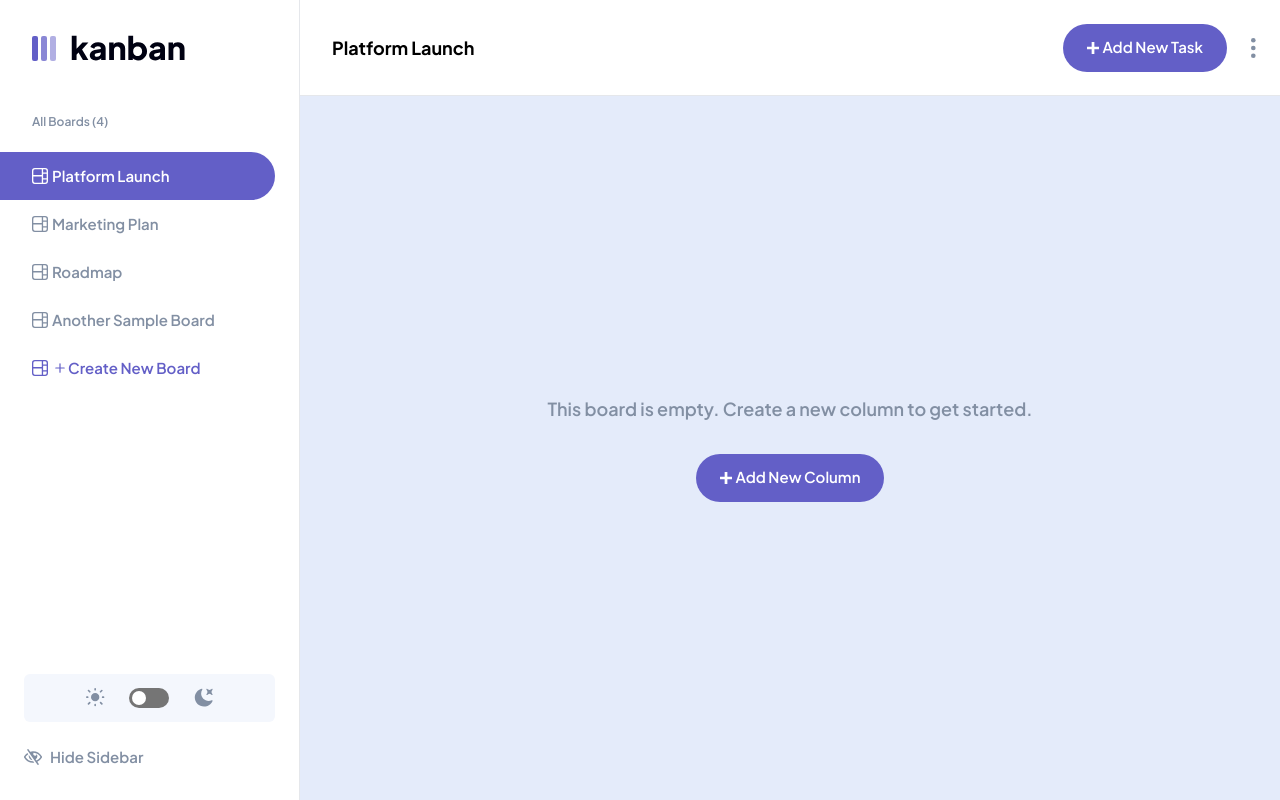
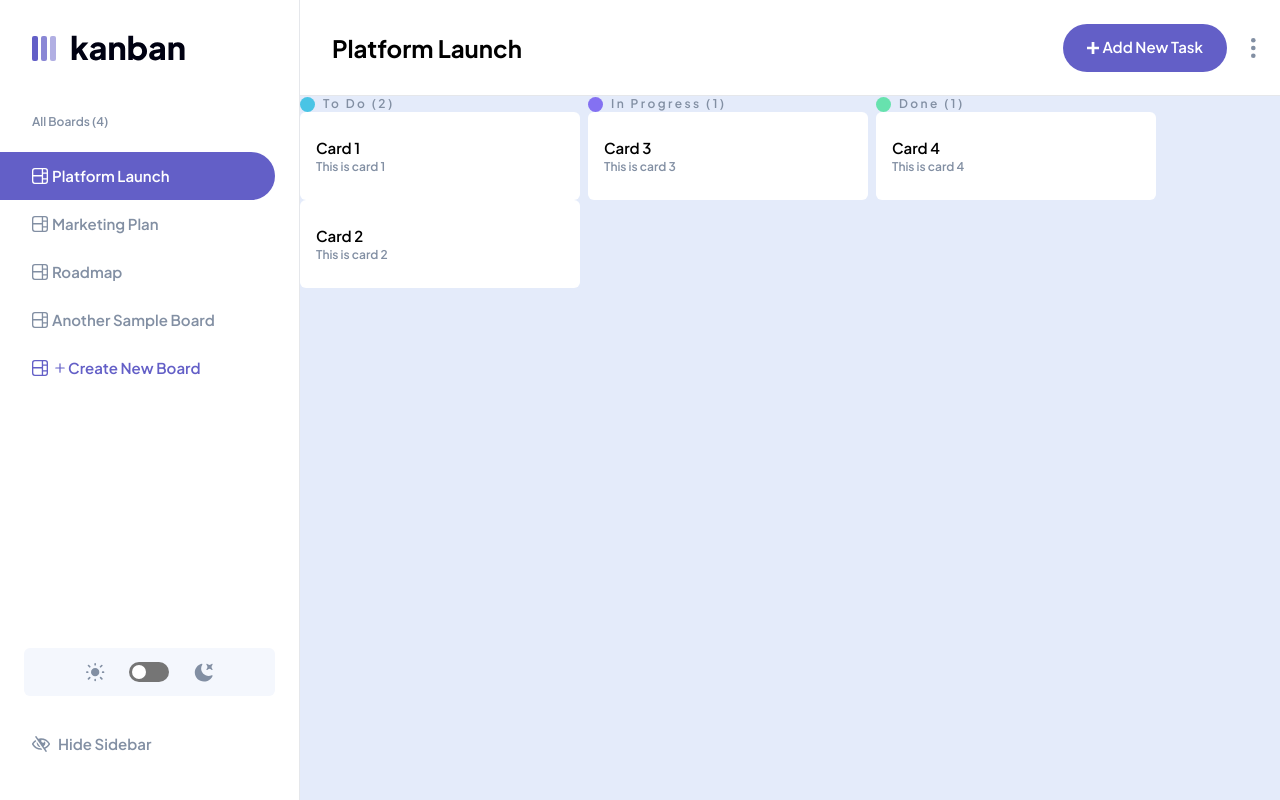
Before and after one commit to brailecg/fm-kanban, a Next.js app: page /dashboard in a window 1280 px wide. Built offline with nearby package versions, Linux system fonts and the light colour scheme.

Commit message:
[UI] main board with column title and cards from sample

```diff
--- /dev/null
+++ b/app/components/ColumnItem.jsx
@@ -0,0 +1,16 @@
+import React from "react";
+
+const ColumnItem = ({ item }) => {
+  return (
+    <div className="w-[280px] min-h-[88px] bg-white dark:bg-main-dark-grey rounded-md flex flex-col justify-center  px-4 py-[23px]">
+      <p className="text-[15px] font-semibold dark:text-white">
+        {item.cardName}
+      </p>
+      <p className=" text-main-medium-grey text-xs font-semibold">
+        {item.cardDescription}
+      </p>
+    </div>
+  );
+};
+
+export default ColumnItem;
--- /dev/null
+++ b/app/components/ColumnName.jsx
@@ -0,0 +1,16 @@
+import React from "react";
+
+const ColumnName = ({ name = "TODO", color = "colBlue", count = 0 }) => {
+  return (
+    <div className="flex items-center space-x-2 min-w-72">
+      <span
+        style={{ backgroundColor: color }}
+        className={`w-[15px] h-[15px] rounded-full`}></span>
+      <p className=" font-semibold text-xs text-main-medium-grey tracking-[2.4px]">
+        {name} ({count})
+      </p>
+    </div>
+  );
+};
+
+export default ColumnName;
--- a/app/components/Dashboard.jsx
+++ b/app/components/Dashboard.jsx
@@ -1,18 +1,32 @@
 "use client";
-import React, { useState } from "react";
+import React, { useState, useEffect } from "react";
 import Image from "next/image";
-import { Transition } from "@headlessui/react";
+
 import Sidebar from "../components/Sidebar";
 import Nav from "./Nav";
+import ColumnName from "./ColumnName";
+import ColumnItem from "./ColumnItem";
+import ShowSidebarIcon from "./ShowSidebarIcon";
 const Dashboard = ({ data }) => {
   const [isSidebarVisible, setIsSidebarVisible] = useState(true);
   const [isThemeToggled, setIsThemeToggled] = useState(false);
+  const [selected, setSelected] = useState(null);
+
+  const boardList = data?.boardObjectList;
+  useEffect(() => {
+    if (boardList.length > 0 && selected === null) {
+      setSelected(boardList[0].boardId);
+    }
+  }, [boardList]);
+
   return (
     <div className="flex flex-col h-screen dashboard">
       <Nav
         data={data}
         isThemeToggled={isThemeToggled}
         setIsThemeToggled={setIsThemeToggled}
+        selected={selected}
+        setSelected={setSelected}
       />
       <div className="flex flex-grow">
         <div className="hidden sm:flex">
@@ -22,16 +36,17 @@ const Dashboard = ({ data }) => {
             isSidebarVisible={isSidebarVisible}
             isThemeToggled={isThemeToggled}
             setIsThemeToggled={setIsThemeToggled}
+            selected={selected}
+            setSelected={setSelected}
           />
         </div>
-
-        <main className=" bg-main-light-lines dark:bg-main-very-dark-grey grow ">
-          <div className="h-full w-full space-y-8 flex flex-col justify-center items-center">
-            <p className="text-main-medium-grey text-[18px] font-semibold">
+        <main className="overflow-x-auto whitespace-no-wrap bg-main-light-lines dark:bg-main-very-dark-grey grow px-4 sm:px-0 ">
+          <div className="hidden h-full w-full space-y-8 flex-col justify-center items-center">
+            <p className="text-main-medium-grey text-[18px] font-semibold text-center">
               This board is empty. Create a new column to get started.
             </p>
             <button
-              className={`bg-main-purple hover:bg-main-purple-hover w-12 sm:w-auto h-8 sm:h-12 sm:px-6 space-x-1 rounded-full flex justify-center items-center`}>
+              className={`bg-main-purple hover:bg-main-purple-hover h-12 px-6 space-x-1 rounded-full flex justify-center items-center`}>
               <Image
                 src="/assets/icon-add-task-mobile.svg"
                 alt="add task"
@@ -43,26 +58,34 @@ const Dashboard = ({ data }) => {
               </p>
             </button>
           </div>
-          <Transition
-            as="button"
-            show={!isSidebarVisible}
-            enter="transition ease-in-out duration-700 transform"
-            enterFrom="-translate-x-full"
-            enterTo="translate-x-0"
-            leave="transition ease-in-out duration-700 transform"
-            leaveFrom="translate-x-0"
-            leaveTo="-translate-x-full"
-            onClick={() => setIsSidebarVisible((prevState) => !prevState)}
-            className={`absolute flex justify-center items-center w-14 h-12 bg-main-purple hover:bg-main-purple-hover rounded-r-full bottom-8`}>
-            <div className="">
-              <Image
-                src="/assets/icon-show-sidebar.svg"
-                alt="board icon"
-                width={16}
-                height={11}
-              />
-            </div>
-          </Transition>
+          {data?.boardObjectList?.map((board) => {
+            if (selected === board.boardId) {
+              return (
+                <React.Fragment key={board.boardId}>
+                  <div className="flex ">
+                    {board?.columns?.map((column) => {
+                      return (
+                        <div key={column.columnId} className="flex flex-col">
+                          <ColumnName
+                            name={column.columnName}
+                            color={column.columnColor}
+                            count={column.cards.length}
+                          />
+                          {column.cards.map((item) => {
+                            return <ColumnItem key={item.cardId} item={item} />;
+                          })}
+                        </div>
+                      );
+                    })}
+                  </div>
+                </React.Fragment>
+              );
+            }
+          })}
+          <ShowSidebarIcon
+            isSidebarVisible={isSidebarVisible}
+            setIsSidebarVisible={setIsSidebarVisible}
+          />
         </main>
       </div>
     </div>
--- a/app/components/IconBoardSvg.jsx
+++ b/app/components/IconBoardSvg.jsx
@@ -5,7 +5,7 @@ const IconBoardSvg = ({ selected }) => (
     xmlns="http://www.w3.org/2000/svg"
     width={16}
     height={16}
-    class={`${
+    className={`${
       selected
         ? "fill-white"
         : "group-hover:fill-main-purple fill-main-medium-grey"
--- /dev/null
+++ b/app/components/IconHideSidebar.jsx
@@ -0,0 +1,11 @@
+import * as React from "react";
+const IconHideSidebar = () => (
+  <svg
+    xmlns="http://www.w3.org/2000/svg"
+    width={18}
+    height={16}
+    className={`group-hover:fill-main-purple fill-main-medium-grey`}>
+    <path d="M8.522 11.223a4.252 4.252 0 0 1-3.654-5.22l3.654 5.22ZM9 12.25A8.685 8.685 0 0 1 1.5 8a8.612 8.612 0 0 1 2.76-2.864l-.86-1.23A10.112 10.112 0 0 0 .208 7.238a1.5 1.5 0 0 0 0 1.524A10.187 10.187 0 0 0 9 13.75c.414 0 .828-.025 1.239-.074l-1-1.43A8.88 8.88 0 0 1 9 12.25Zm8.792-3.488a10.14 10.14 0 0 1-4.486 4.046l1.504 2.148a.375.375 0 0 1-.092.523l-.648.453a.375.375 0 0 1-.523-.092L3.19 1.044A.375.375 0 0 1 3.282.52L3.93.068a.375.375 0 0 1 .523.092l1.735 2.479A10.308 10.308 0 0 1 9 2.25c3.746 0 7.031 2 8.792 4.988a1.5 1.5 0 0 1 0 1.524ZM16.5 8a8.674 8.674 0 0 0-6.755-4.219A1.75 1.75 0 1 0 12.75 5v-.001a4.25 4.25 0 0 1-1.154 5.366l.834 1.192A8.641 8.641 0 0 0 16.5 8Z" />
+  </svg>
+);
+export default IconHideSidebar;
--- a/app/components/Nav.jsx
+++ b/app/components/Nav.jsx
@@ -4,7 +4,13 @@ import Image from "next/image";
 import { ChevronDownIcon } from "@heroicons/react/20/solid";
 import { Dialog, Transition, Menu } from "@headlessui/react";
 import Sidebar from "./Sidebar";
-const Nav = ({ data, isThemeToggled, setIsThemeToggled }) => {
+const Nav = ({
+  data,
+  isThemeToggled,
+  setIsThemeToggled,
+  selected,
+  setSelected,
+}) => {
   const [isOpen, setIsOpen] = useState(false);
   function closeModal() {
     setIsOpen(false);
@@ -17,7 +23,7 @@ const Nav = ({ data, isThemeToggled, setIsThemeToggled }) => {
     <>
       <nav className="flex z-0 bg-white h-16 sm:h-20 lg:h-24 dark:bg-main-dark-grey ">
         <div
-          className={`hidden border-r dark:border-main-dark-lines pl-8 w-[300px] border-b sm:flex items-center `}>
+          className={`hidden border-r dark:border-main-dark-lines pl-8 sm:w-[260px] md:w-[300px] border-b sm:flex items-center `}>
           <div>
             <Image
               src={`/assets/logo-${isThemeToggled ? "light" : "dark"}.svg`}
@@ -41,7 +47,7 @@ const Nav = ({ data, isThemeToggled, setIsThemeToggled }) => {
               />
             </div>
             <div className="flex items-center space-x-1">
-              <p className=" font-bold text-lg dark:text-white">
+              <p className=" font-bold dark:text-white text-2xl">
                 Platform Launch
               </p>
               <ChevronDownIcon className="flex sm:hidden h-4 w-4" />
@@ -145,6 +151,8 @@ const Nav = ({ data, isThemeToggled, setIsThemeToggled }) => {
                     data={data}
                     isThemeToggled={isThemeToggled}
                     setIsThemeToggled={setIsThemeToggled}
+                    selected={selected}
+                    setSelected={setSelected}
                   />
                 </Dialog.Panel>
               </Transition.Child>
--- /dev/null
+++ b/app/components/ShowSidebarIcon.jsx
@@ -0,0 +1,29 @@
+import React from "react";
+import { Transition } from "@headlessui/react";
+import Image from "next/image";
+const ShowSidebarIcon = ({ isSidebarVisible, setIsSidebarVisible }) => {
+  return (
+    <Transition
+      as="button"
+      show={!isSidebarVisible}
+      enter="transition ease-in-out duration-700 transform"
+      enterFrom="-translate-x-full"
+      enterTo="translate-x-0"
+      leave="transition ease-in-out duration-700 transform"
+      leaveFrom="translate-x-0"
+      leaveTo="-translate-x-full"
+      onClick={() => setIsSidebarVisible((prevState) => !prevState)}
+      className={`absolute flex justify-center items-center w-14 h-12 bg-main-purple hover:bg-main-purple-hover rounded-r-full bottom-8`}>
+      <div className="">
+        <Image
+          src="/assets/icon-show-sidebar.svg"
+          alt="board icon"
+          width={16}
+          height={11}
+        />
+      </div>
+    </Transition>
+  );
+};
+
+export default ShowSidebarIcon;
--- a/app/components/Sidebar.jsx
+++ b/app/components/Sidebar.jsx
@@ -1,10 +1,11 @@
 "use client";
-import React, { useState } from "react";
+import React, { useState, useEffect } from "react";
 import Image from "next/image";
 import { PlusIcon } from "@heroicons/react/20/solid";
 import { ToggleIconSvg } from "./ToggleIconSvg";
 import { Transition } from "@headlessui/react";
 import IconBoardSvg from "./IconBoardSvg";
+import IconHideSidebar from "./IconHideSidebar";
 
 const Sidebar = ({
   data,
@@ -13,9 +14,9 @@ const Sidebar = ({
   setIsSidebarVisible,
   isThemeToggled,
   setIsThemeToggled,
+  selected,
+  setSelected,
 }) => {
-  const [selected, setSelected] = useState(0);
-
   const handleSelectBoard = (e) => {
     const index = e.target.closest("button").getAttribute("name");
     setSelected(index);
@@ -40,7 +41,7 @@ const Sidebar = ({
         leave="transition ease-in-out duration-300 transform"
         leaveFrom="translate-x-0"
         leaveTo="-translate-x-full"
-        className={`flex border-r dark:border-main-dark-lines  flex-col bg-white pb-8 dark:bg-main-dark-grey sm:w-[300px] rounded-md sm:rounded-none z-10 sm:-mt-1`}>
+        className={`flex border-r dark:border-main-dark-lines  flex-col bg-white pb-8 dark:bg-main-dark-grey sm:w-[260px] md:w-[300px] rounded-md sm:rounded-none z-10 sm:-mt-1`}>
         <div className="h-full flex flex-col justify-between">
           <div className="text-main-medium-grey py-4">
             <span className="font-semibold text-[12px] pl-8">
@@ -48,23 +49,24 @@ const Sidebar = ({
             </span>
             <ul className="flex flex-col pl-8 pr-6 mt-5">
               {boardList &&
-                boardList.map((list, index) => {
+                boardList.map((list) => {
                   return (
                     <li
-                      key={index}
+                      key={list.boardId}
                       className={`group relative font-semibold text-[15px] h-12 -ml-8 pl-8  ${
-                        selected == index
+                        selected == list.boardId
                           ? "bg-main-purple rounded-r-full text-white"
                           : "bg-transparent hover:bg-main-light-grey hover:rounded-r-full"
                       }`}>
                       <button
-                        name={index}
+                        name={list.boardId}
                         onClick={handleSelectBoard}
                         className="flex items-center space-x-1 h-full">
-                        <IconBoardSvg selected={selected == index} />
+                        <IconBoardSvg selected={selected == list.boardId} />
                         <p
                           className={`${
-                            selected != index && "group-hover:text-main-purple"
+                            selected != list.boardId &&
+                            "group-hover:text-main-purple"
                           }`}>
                           {list?.boardName}
                         </p>
@@ -112,14 +114,9 @@ const Sidebar = ({
             </div>
             <button
               onClick={() => setIsSidebarVisible((prev) => !prev)}
-              className="w-[251px] justify-self-auto hidden sm:flex items-center space-x-2  font-semibold text-[15px] text-main-medium-grey mt-2">
-              <Image
-                src="/assets/icon-hide-sidebar.svg"
-                alt="board icon"
-                width={18}
-                height={16}
-              />
-              <p>Hide Sidebar</p>
+              className="group w-[251px] justify-self-auto hidden sm:flex items-center space-x-2  font-semibold text-[15px] text-main-medium-grey mt-2 hover:bg-main-light-grey hover:rounded-r-full relative h-12 -ml-12 pl-8 ">
+              <IconHideSidebar />
+              <p className="group-hover:text-main-purple">Hide Sidebar</p>
             </button>
           </div>
         </div>
--- a/tailwind.config.js
+++ b/tailwind.config.js
@@ -21,6 +21,9 @@ module.exports = {
         "main-red": "#EA5555",
         "main-red-hover": "#FF9898",
         "main-grey-hover": "#979797",
+        "column-blue": "#49C4E5",
+        "column-purple": "#8471F2",
+        "column-green": "#67E2AE",
       },
     },
   },
```
Also changed, not shown: app/sample.json (+48 -0 lines).
